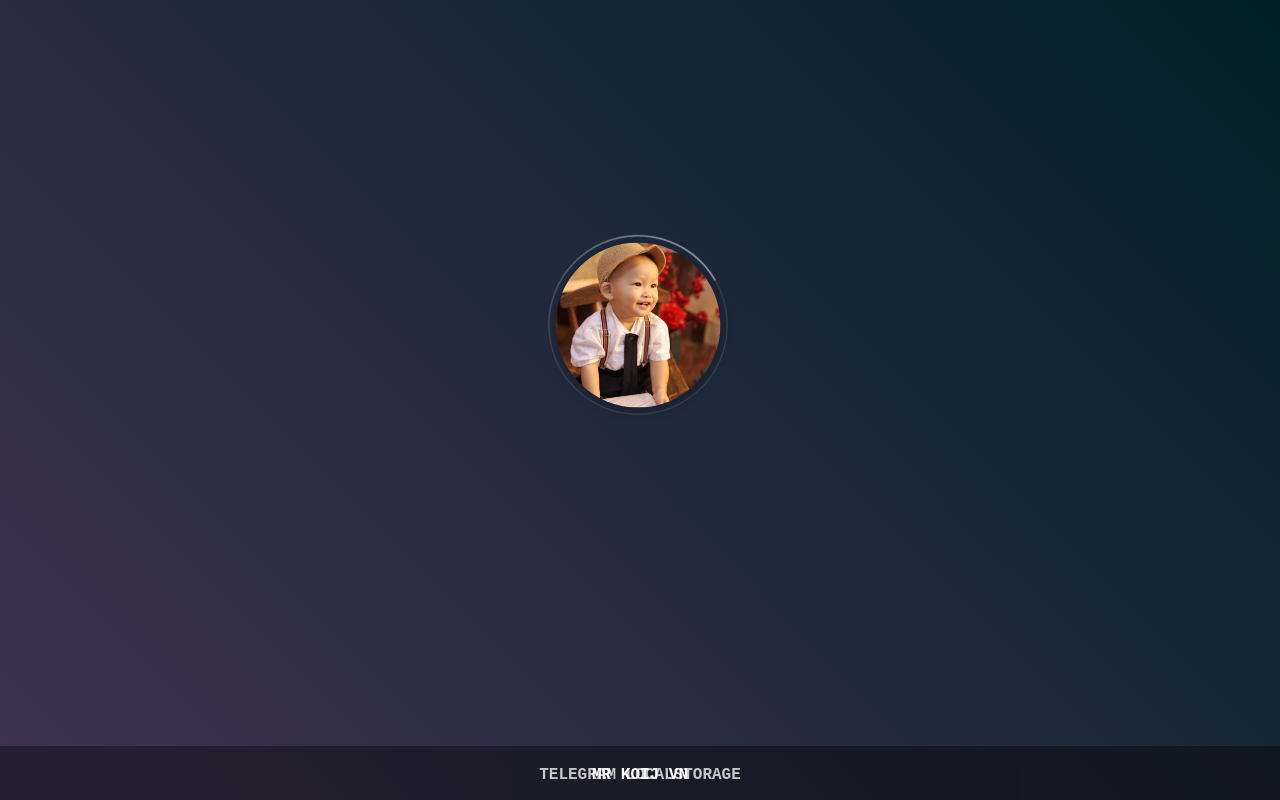
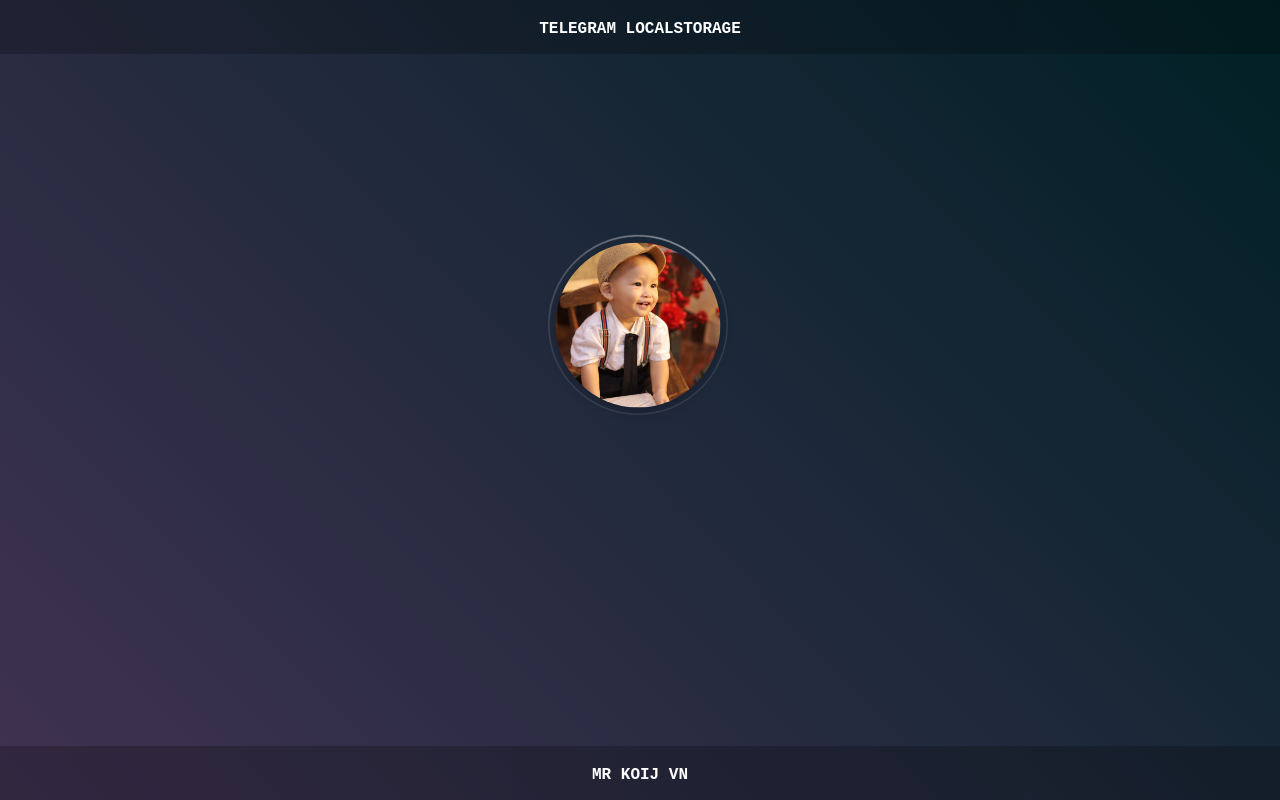
Before and after one commit to mrkoijvn/airdrop, a plain HTML site: page index.html in a window 1280 px wide. Drawn offline with Linux system fonts and the light colour scheme.

Commit message:
Update index.html

```diff
--- a/index.html
+++ b/index.html
@@ -46,7 +46,7 @@
             position: fixed;
             left: 0;
             z-index: 10000;
-            bottom: 0;
+            top: 0;
             text-transform: uppercase;
             color: #fff;
             font-size: 12pt;
@@ -271,9 +271,8 @@
 <body>
     <div id="particles-background" class="vertical-centered-box"></div>
     <div id="particles-foreground" class="vertical-centered-box"></div>
-</div>
-    <h4 class="header">TELEGRAM LOCALSTORAGE</h4>
     <div class="vertical-centered-box">
+        <h4 class="header">TELEGRAM LOCALSTORAGE</h4>
         <div class="content" id="openModal">
             <div class="loader-circle"></div>
             <div class="loader-line-mask">
```
